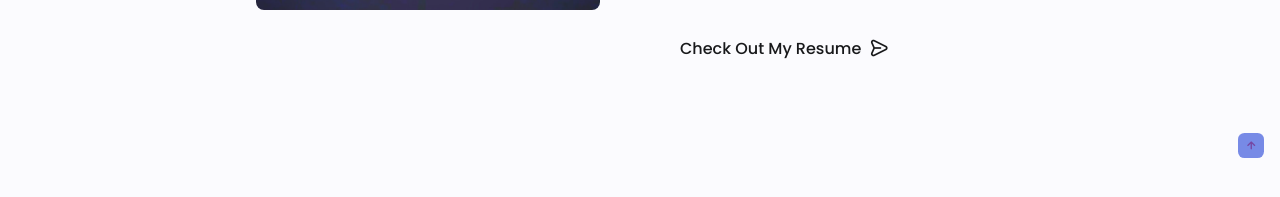
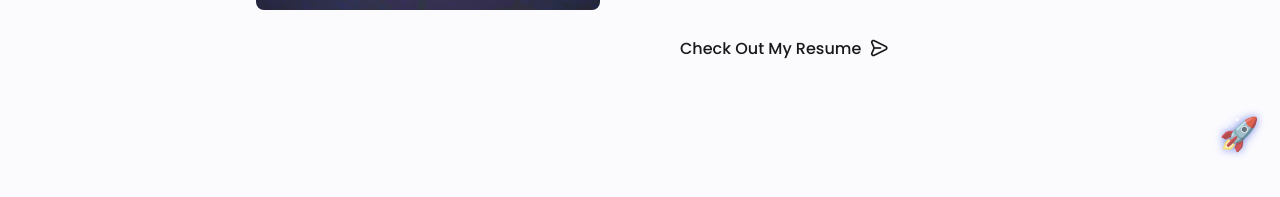
Before and after one commit to syedhamzazaidi/syedhamzazaidi.github.io, a Jekyll site: the page built from index.md, in a window 1280 px wide and 900 px high, scrolled down 514 px. Shown: the part 662-859 px from the top of the window. Built offline with Jekyll 4.4.1, drawn with Linux system fonts in a browser that asks for light colours.

Commit message:
change scrollup button to rocket

```diff
--- a/_includes/foot.html
+++ b/_includes/foot.html
@@ -1,6 +1,6 @@
 {% comment %}<!--==================== SCROLL TOP ====================-->{% endcomment %}
 <a href="" class="scrollup" id="scroll-up">
-    <i class="uil uil-arrow-up scroll__icon"></i>
+    🚀
 </a>
 
 {% comment %}<!--==================== SWIPER JS ====================-->{% endcomment %}
--- a/assets/css/styles.css
+++ b/assets/css/styles.css
@@ -1007,7 +1007,8 @@ img{
     position: fixed;
     right: 1rem;
     bottom: 5rem;
-    background-color: var(--first-color);
+    font-size: 2rem;
+    text-shadow: 0px 0px 8px var(--first-color);
     opacity: .8;
     padding: 0 .3rem;
     border-radius: .4rem;
@@ -1016,7 +1017,7 @@ img{
 }
 
 .scrollup:hover{
-    background-color: var(--first-color-alt);
+    text-shadow: 0px 0px 12px var(--first-color-alt);
 }
 
 .scrollup__icon{
```
Also changed, not shown: Gemfile.lock.
